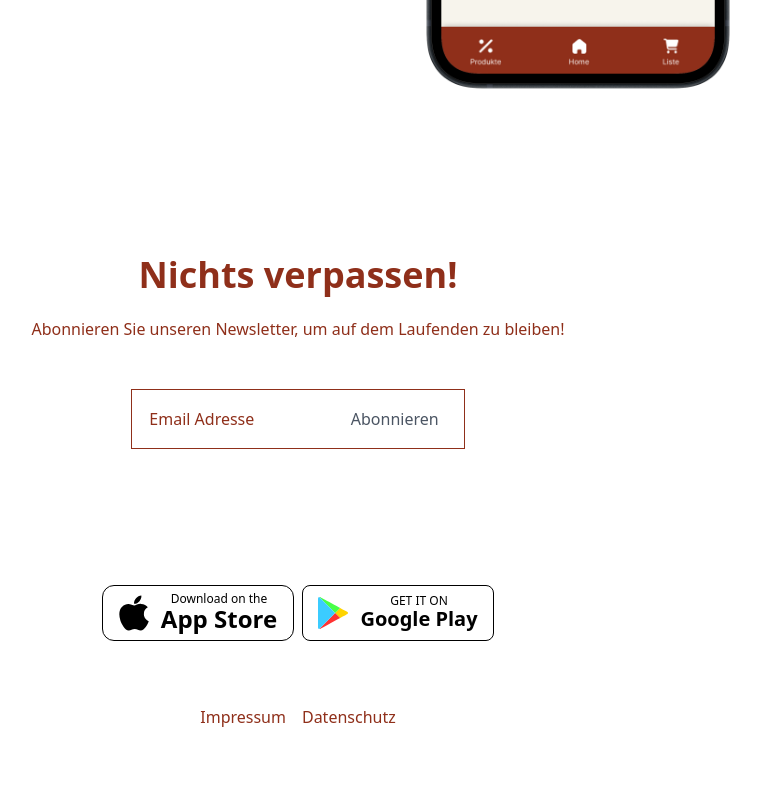
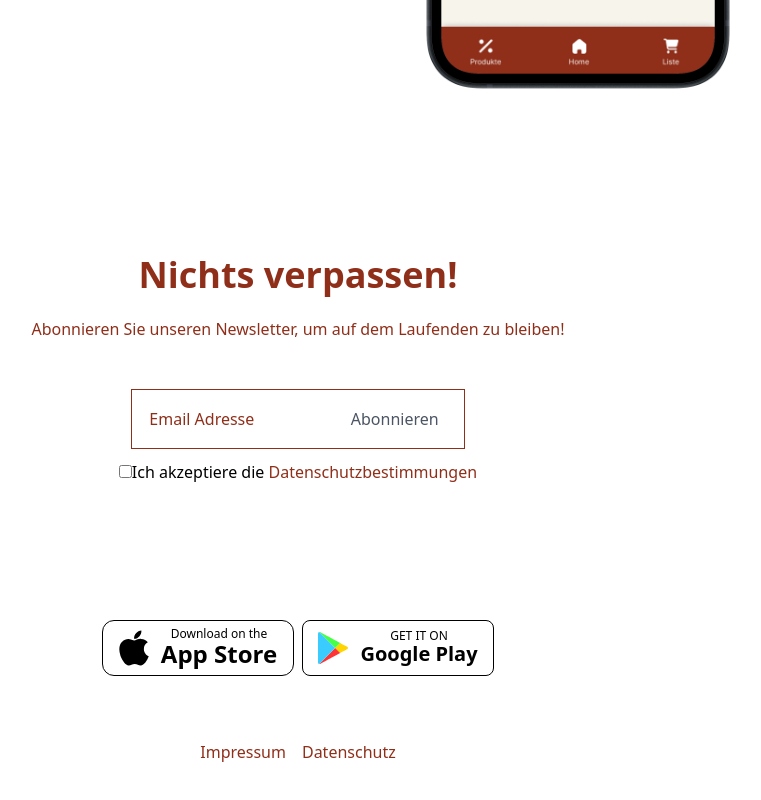
Before and after one commit to philipprobin/sparmahl_website, a React (Vite) app: page / in a window 1280 px wide. Shown: the part 2137-2937 px from the top of the page, without its empty margins (342-1103 px from the left). Built offline with nearby package versions, Linux system fonts and the light colour scheme; no server answers.

Commit message:
user has to accept the privacy guidelines before submitting email to newsletter

```diff
--- a/src/components/Newsletter.jsx
+++ b/src/components/Newsletter.jsx
@@ -1,4 +1,4 @@
-import {useState} from "react";
+import React, {useRef, useState} from "react";
 import {initializeApp} from "firebase/app";
 import {getFirestore, collection, addDoc} from 'firebase/firestore/lite';
 
@@ -11,7 +11,6 @@ const firebaseConfig = {
     appId: import.meta.env.VITE_FIREBASE_APP_ID
 };
 
-
 const Newsletter = () => {
 
     const [email, setEmail] = useState('');
@@ -19,12 +18,12 @@ const Newsletter = () => {
     const [error, setError] = useState(false);
     const [errorMessage, setErrorMessage] = useState(null)
     const [successMessage, setSuccessMessage] = useState(null)
+    const [showDialog, setShowDialog] = useState(false)
+    const [acceptedPrivacy, setAcceptedPrivacy] = useState(false)
 
     function isValidEmail(email) {
         return /^[^\s@]+@[^\s@]+\.[^\s@]+$/.test(email)
     }
-
-
 
     async function addToNewsletter(event, email) {
         event.preventDefault()
@@ -35,7 +34,7 @@ const Newsletter = () => {
                 email: email
             });
             setSuccess(true);
-            setSuccessMessage("Erfolgreich abonniert !" +  docRef.id)
+            setSuccessMessage("Erfolgreich abonniert !" + docRef.id)
         } catch (e) {
             setError(true);
             if (e.code === 'permission-denied') {
@@ -47,6 +46,7 @@ const Newsletter = () => {
     }
 
     return (
+        <>
             <div className="2xl:mx-auto 2xl:container mx-4 ">
                 <div className="w-full relative flex items-center justify-center">
 
@@ -66,16 +66,26 @@ const Newsletter = () => {
                                 placeholder="Email Adresse"
                             />
                             <button
-                            disabled={!isValidEmail(email)}
-                            className={`focus:outline-none focus:ring-offset-2 focus:ring border border-primary sm:border-transparent w-full sm:w-auto py-4 px-6 ${isValidEmail(email) ? 'bg-white hover:bg-opacity-85 text-orange-700 hover:text-orange-900' : 'text-gray-600'}`}>
+                                disabled={!isValidEmail(email) || !acceptedPrivacy}
+                                className={`focus:outline-none focus:ring-offset-2 focus:ring border border-primary sm:border-transparent w-full sm:w-auto py-4 px-6 ${isValidEmail(email) && acceptedPrivacy ? 'bg-white hover:bg-opacity-85 text-orange-700 hover:text-orange-900' : 'text-gray-600'}`}>
                                 Abonnieren
                             </button>
                         </form>
+                        <label>
+<input
+                                onChange={(e) => setAcceptedPrivacy(e.target.checked)}
+                                type="checkbox"
+                                className="mt-4"
+                            />
+                            Ich akzeptiere die
+                            <a href="/datenschutzrichtlinien" target={'_blank'} className="text-primary"> Datenschutzbestimmungen</a>
+                        </label>
                         {success && <div className="text-green-400 p-4 w-full text-center">{successMessage}</div>}
                         {error && <div className="text-red-600 p-4 w-full text-center">{errorMessage}</div>}
                     </div>
                 </div>
             </div>
+        </>
     );
 };
 
```
Also changed, not shown: 1 other file (tests, documents, lock files or other folders). Lines whose indentation alone changed are shown as unchanged.
